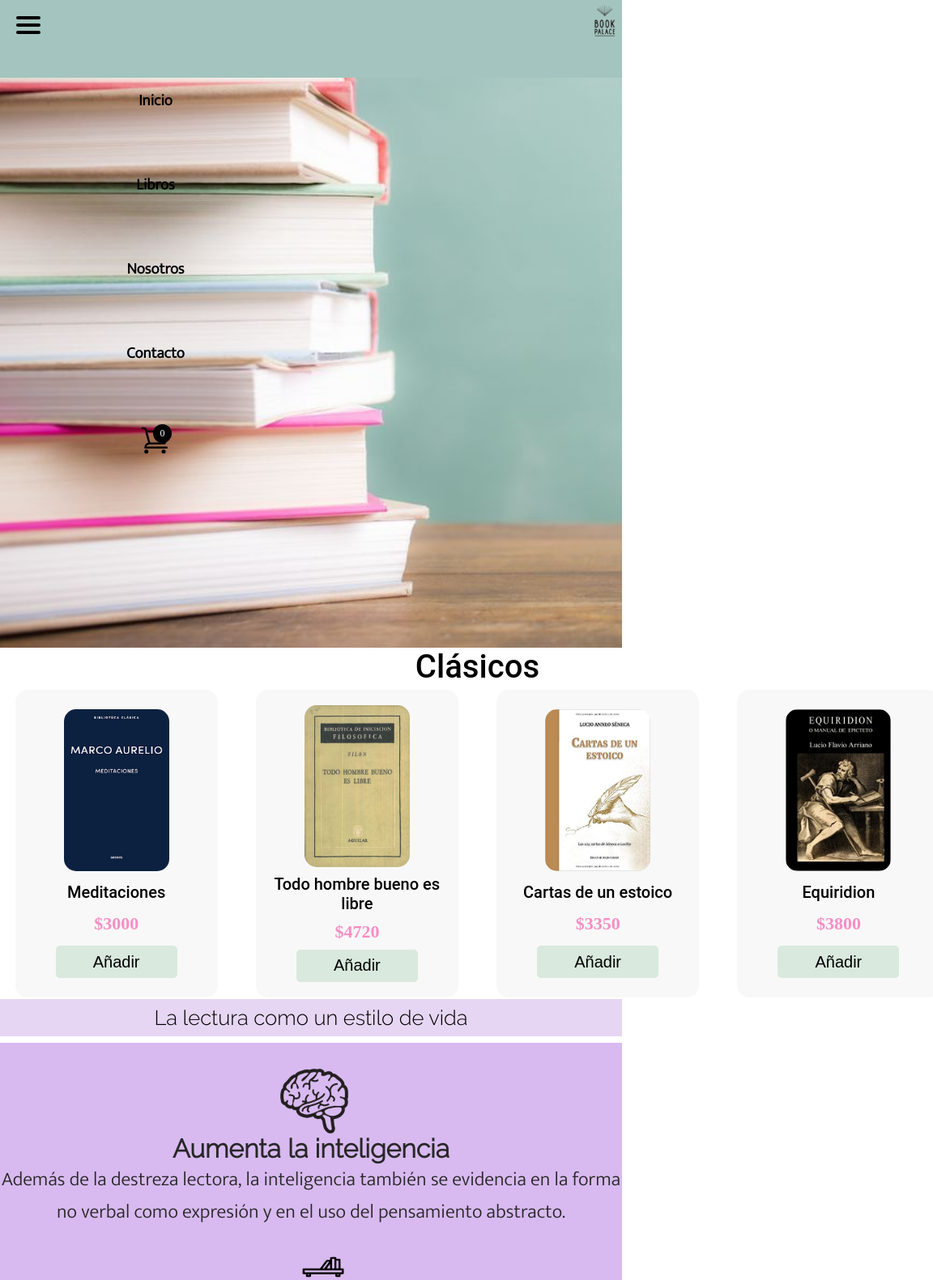
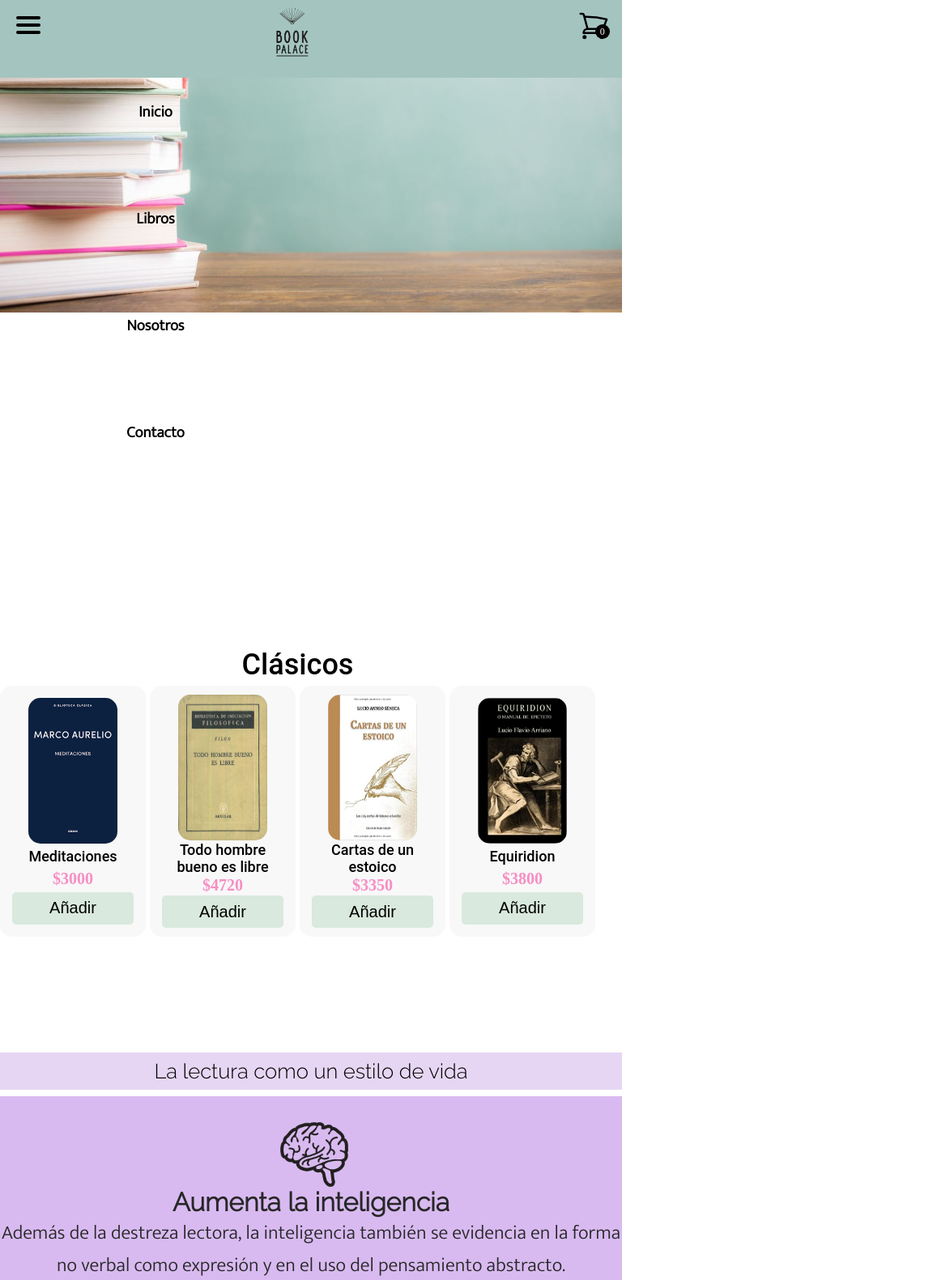
Before and after one commit to micaiann/Proyecto-React, a Next.js app: page / in a window 768 px wide. Shown: the top 1581 px of the page at 81% size, 1152 px wide, since content can reach past the window. Built offline with nearby package versions, Linux system fonts and the light colour scheme.

Commit message:
correciones css

```diff
--- a/src/components/molecules/Navbar.js
+++ b/src/components/molecules/Navbar.js
@@ -60,7 +60,7 @@ const Navbar = () => {
               Contacto
             </a>
           </li>
-          <li className="nav_item">
+          </ul>
             <div
               className="container-icon"
               onClick={() => setShowCart(!showCart)}
@@ -72,8 +72,8 @@ const Navbar = () => {
                 </span>
               </div>
             </div>
-          </li>
-        </ul>
+
+
       </nav>
       <div>
         {showCart ? <Cart cart={cart} deleteFromCart={deleteFromCart} /> : null}
--- a/src/styles/Home.module.css
+++ b/src/styles/Home.module.css
@@ -94,3 +94,27 @@
   background-size: cover;
   background-repeat: no-repeat;
 }
+
+@media screen and (min-width: 200px) and (max-width:768px) {
+  .inicio {
+    height: 80vh;
+    width: 100vw;
+    background-image: url(/images/Libros-Home.jpeg);
+    background-size:cover;
+    background-repeat: no-repeat;
+
+  }
+
+}
+
+@media screen and (min-width: 768px) and (max-width:1024px) {
+
+.inicio {
+  height: 100vh;
+  width: 100vw;
+  background-image: url(/images/Libros-Home.jpeg);
+  background-size: contain;
+  background-repeat: no-repeat;
+
+}
+}
--- a/src/styles/globals.css
+++ b/src/styles/globals.css
@@ -36,11 +36,13 @@
 
 .container-icon {
   position: relative;
+  right: 2%;
+  margin-top: 1%;
 }
 
 .icon-cart {
-  width: 40px;
-  height: 40px;
+  width: 48px;
+  height: 48px;
   stroke: black;
   float: right;
 
@@ -53,12 +55,12 @@
 
 .count-products {
   position: absolute;
-  top: 50%;
+  top: 25%;
   right: 0;
   background-color: #000;
   color: #fff;
-  width: 23px;
-  height: 23px;
+  width: 20px;
+  height: 20px;
   display: flex;
   justify-content: center;
   align-items: center;
@@ -72,7 +74,7 @@
 /* Cart */
 .cart-container {
   position: fixed;
-  top: 3.5rem;
+  top: 12%;
   right: 0;
   background-color: white;
   width: 45%;
@@ -235,16 +237,15 @@ a {
   flex-direction: row;
   justify-content: space-between;
   align-content: center;
-  height: 3.5rem;
+  height: 12%;
   width: 100%;
-  background-color: white;
+  background-color: #A4C4BF;
   z-index:99995 ;
   top:0;
 }
-/* #A4C4BF; */
+
 .logo >img {
-  margin-top: -0.1rem;
-  height: 3.5rem;
+  height: 80px;
   padding: 0.5rem;
 
 }
@@ -329,7 +330,13 @@ a {
     transition: all 0.2s linear;
   }
 
-
+ .logo {
+  position: relative;
+  right: 5%;
+ }
+ .logo >img {
+  height: 80px;
+ }
 
 }
 
@@ -524,6 +531,11 @@ a {
     font-size: 1.5rem;
     text-align: center
   }
+  .divs-beneficios-lectura {
+    height: 180vh;
+    width: 100%;
+    background-color: #d8baf0;
+  }
 
  }
 
@@ -698,3 +710,228 @@ a {
   padding: 12rem;
   color: var(--white-color);
 }
+
+/******MEDIAQUERY SHOPPING CART *****/
+@media screen and (min-width: 200px) and (max-width:768px) {
+  .container-icon {
+    position: relative;
+    right: 3%;
+    margin-top: 3.5%;
+
+  }
+
+
+.icon-cart {
+  width: 36px;
+  height: 36px;
+  stroke: black;
+  float: right;
+
+}
+
+
+.count-products {
+  position: absolute;
+  top: 22%;
+  right: 0;
+  background-color: #000;
+  color: #fff;
+  width: 18px;
+  height: 18px;
+  display: flex;
+  justify-content: center;
+  align-items: center;
+  border-radius: 50%;
+}
+
+}
+
+
+
+@media screen and (min-width: 768px) and (max-width:1024px) {
+  .container-icon {
+    position: relative;
+    right: 2%;
+    margin-top: 1.5%;
+
+  }
+
+
+.icon-cart {
+  width: 40px;
+  height: 40px;
+  stroke: black;
+  float: right;
+
+}
+
+
+.count-products {
+  position: absolute;
+  top: 22%;
+  right: 0;
+  background-color: #000;
+  color: #fff;
+  width: 18px;
+  height: 18px;
+  display: flex;
+  justify-content: center;
+  align-items: center;
+  border-radius: 50%;
+}
+
+}
+/*********TARJETAS MEDIAQUERIES*****/
+@media screen and (min-width: 200px) and (max-width:768px) {
+  .grid-card {
+    display: grid;
+    grid-template-areas:
+      "titulo titulo"
+       "titulo titulo"
+      "tarjetas tarjetas"
+      "tarjetas tarjetas";
+
+    justify-content: space-around;
+    justify-items: center;
+    gap: 2%;
+    height: 100vh;
+    width: 100%;
+
+
+  }
+
+  .grid-card h1 {
+    grid-area: titulo;
+    font-family: "Roboto", sans-serif;
+    font-size: 20px;
+    font-weight: 500;
+  }
+  .grid-card products {
+    grid-area: tarjetas;
+  }
+
+  /*Per card*/
+  .card {
+    background-color: rgba(217, 217, 217, 0.2);
+    width: 120px;
+    height: 200px;
+    border-radius: 15px;
+    display: flex;
+    flex-direction: column;
+    justify-content: space-evenly;
+    align-items: center;
+    padding: 8px;
+
+  }
+
+  .img {
+    width: 70px;
+    height: 140px;
+  }
+
+  .card h1 {
+    font-size: 15px;
+    text-align: center;
+  }
+
+  .card h2 {
+    font-size: 18px;
+    font-weight: bold;
+    color: rgba(247, 142, 195, 1);
+  }
+
+  .card button {
+    width: 150px;
+    height: 40px;
+    background-color: rgba(211, 230, 216, 0.8);
+    font-size: 20px;
+    border: none;
+    border-radius: 5px;
+    cursor: pointer;
+  }
+
+  .card button:hover {
+    font-weight: bold;
+    background-color: rgba(211, 230, 216, 1);
+    width: 150px;
+    height: 40px;
+    transition: all 0.1s ease-in;
+  }
+
+
+
+  }
+
+  @media screen and (min-width: 768px) and (max-width:1024px) {
+
+.grid-card {
+  display: grid;
+  grid-template-areas:
+    "titulo titulo titulo titulo"
+    "tarjetas tarjetas tarjetas tarjetas";
+  grid-template-rows: 42px 382px;
+  justify-items: center;
+  gap: 5px;
+  width: 600px;
+  height: 500px;
+}
+
+.grid-card h1 {
+  grid-area: titulo;
+  font-family: "Roboto", sans-serif;
+  font-size: 36px;
+  font-weight: 500;
+}
+.grid-card products {
+  grid-area: tarjetas;
+}
+
+/*Per card*/
+.card {
+  background-color: rgba(217, 217, 217, 0.2);
+  width: 180px;
+  height: 310px;
+  border-radius: 15px;
+  display: flex;
+  flex-direction: column;
+  justify-content: space-evenly;
+  align-items: center;
+  padding: 10px;
+}
+
+.img {
+  border-radius: 15px;
+  width: 110px;
+  height: 180px;
+}
+
+.card h1 {
+  font-size: 18px;
+  text-align: center;
+}
+
+.card h2 {
+  font-size: 20px;
+  font-weight: bold;
+  color: rgba(247, 142, 195, 1);
+}
+
+.card button {
+  width: 150px;
+  height: 40px;
+  background-color: rgba(211, 230, 216, 0.8);
+  font-size: 20px;
+  border: none;
+  border-radius: 5px;
+  cursor: pointer;
+}
+
+.card button:hover {
+  font-weight: bold;
+  background-color: rgba(211, 230, 216, 1);
+  width: 180px;
+  height: 40px;
+  transition: all 0.1s ease-out;
+}
+
+  }
```
